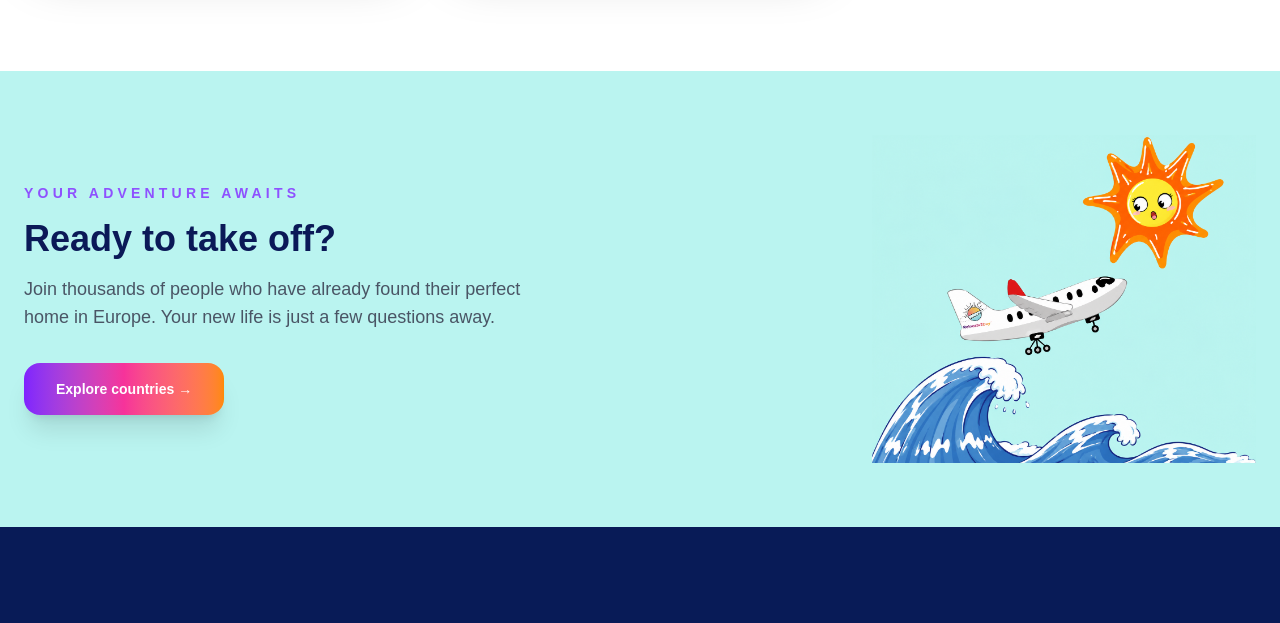
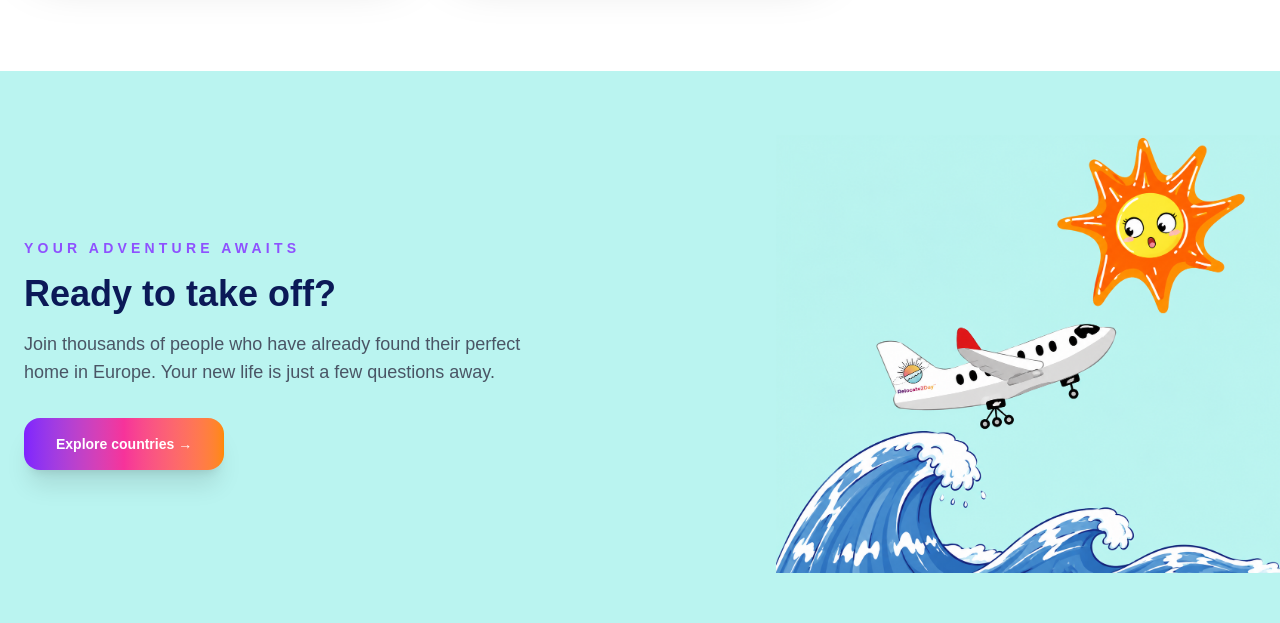
Before and after one commit to ZeppaVentures/Relocate2Day, a Next.js app: page / in a window 1280 px wide. Shown: the part 3120-3743 px from the top of the page. Built offline with nearby package versions, Linux system fonts and the light colour scheme; no server answers.

Commit message:
Push banner illustration to right edge and increase size

```diff
--- a/app/page.tsx
+++ b/app/page.tsx
@@ -517,7 +517,7 @@ export default function Home() {
             <p className="text-gray-600 text-lg mb-8">Join thousands of people who have already found their perfect home in Europe. Your new life is just a few questions away.</p>
             <a href="#countries" className="inline-block rounded-2xl bg-gradient-to-r from-violet-600 via-pink-500 to-orange-400 px-8 py-4 text-sm font-bold text-white shadow-xl transition hover:scale-105">Explore countries →</a>
           </div>
-          <img src="/images/banner-illustration.png" alt="Relocate2Day illustration" className="w-full max-w-sm object-contain" />
+          <img src="/images/banner-illustration.png" alt="Relocate2Day illustration" className="w-full max-w-lg object-contain self-end translate-x-8" />
         </div>
       </section>
 
```
